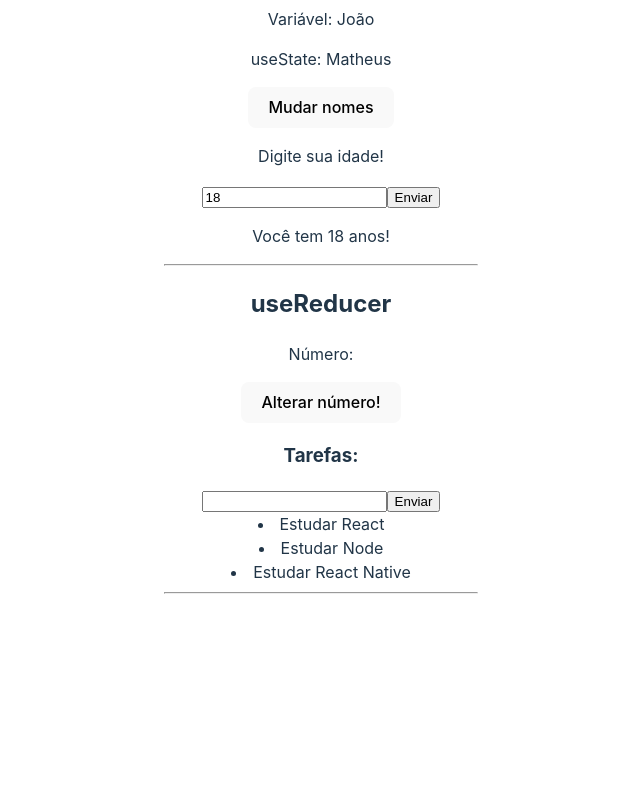
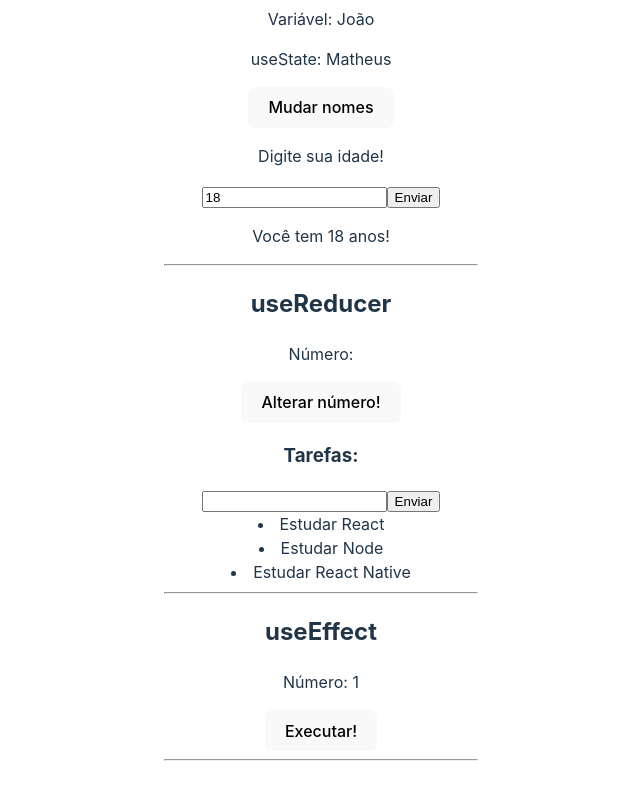
Before and after one commit to rmeIIo/cursoReact, a React (Vite) app in the folder 11_HOOKS/reacthooks/: page / in a window 1280 px wide. Shown: the part 274-1074 px from the top of the page, without its empty margins (319-959 px from the left). Built offline with nearby package versions, Linux system fonts and the light colour scheme.

Commit message:
useEffect

```diff
--- /dev/null
+++ b/11_HOOKS/reacthooks/src/components/HookUseEffect.jsx
@@ -0,0 +1,24 @@
+import { useEffect, useState } from "react";
+
+const HookUseEffect = () => {
+  useEffect(() => {
+    console.log("estou sendo executado ");
+  });
+
+  const [number, setNumber] = useState(1);
+
+  const changeSomething = () => {
+    setNumber(number + 1);
+  };
+
+  return (
+    <div>
+      <h2>useEffect</h2>
+      <p>Número: {number}</p>
+      <button onClick={changeSomething}>Executar!</button>
+      <hr />
+    </div>
+  );
+};
+
+export default HookUseEffect;
--- a/11_HOOKS/reacthooks/src/components/HookUseState.jsx
+++ b/11_HOOKS/reacthooks/src/components/HookUseState.jsx
@@ -43,6 +43,8 @@
       </form>
 
       <p>Você tem {age} anos!</p>
+
+      <hr />
     </div>
   );
 };
--- a/11_HOOKS/reacthooks/src/pages/Home.jsx
+++ b/11_HOOKS/reacthooks/src/pages/Home.jsx
@@ -1,13 +1,14 @@
 import React from "react";
 import HookUseState from "../components/HookUseState";
 import HookUseReducer from "../components/HookUseReducer";
+import HookUseEffect from "../components/HookUseEffect";
 
 const Home = () => {
   return (
     <div>
       <HookUseState />
-      <hr />
       <HookUseReducer />
+      <HookUseEffect />
     </div>
   );
 };
```
